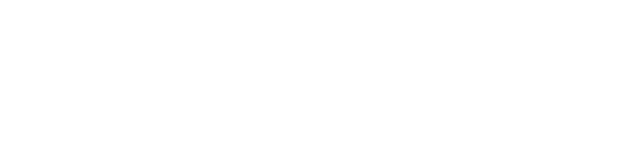
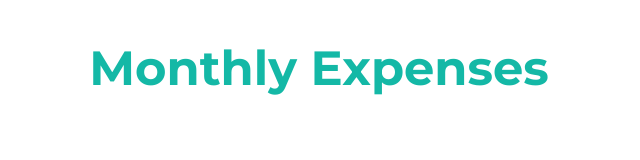
Before and after one commit to tjrimon/monthly-expenses, a plain HTML site: page index.html in a window 1280 px wide. Shown: the whole page, without its empty margins (321-961 px from the left). Drawn offline with nearby package versions, Linux system fonts and the light colour scheme.

Commit message:
Header Section Done

```diff
--- a/index.html
+++ b/index.html
@@ -21,7 +21,9 @@
 <body>
     <!-- header section Start here  -->
     <header>
-
+        <div class="flex justify-center font-['Montserrat']">
+            <h2 class="font-bold text-teal-500 text-[48px] py-8">Monthly Expenses</h2>
+        </div>
     </header>
 
     <!-- main section start here  -->
```
